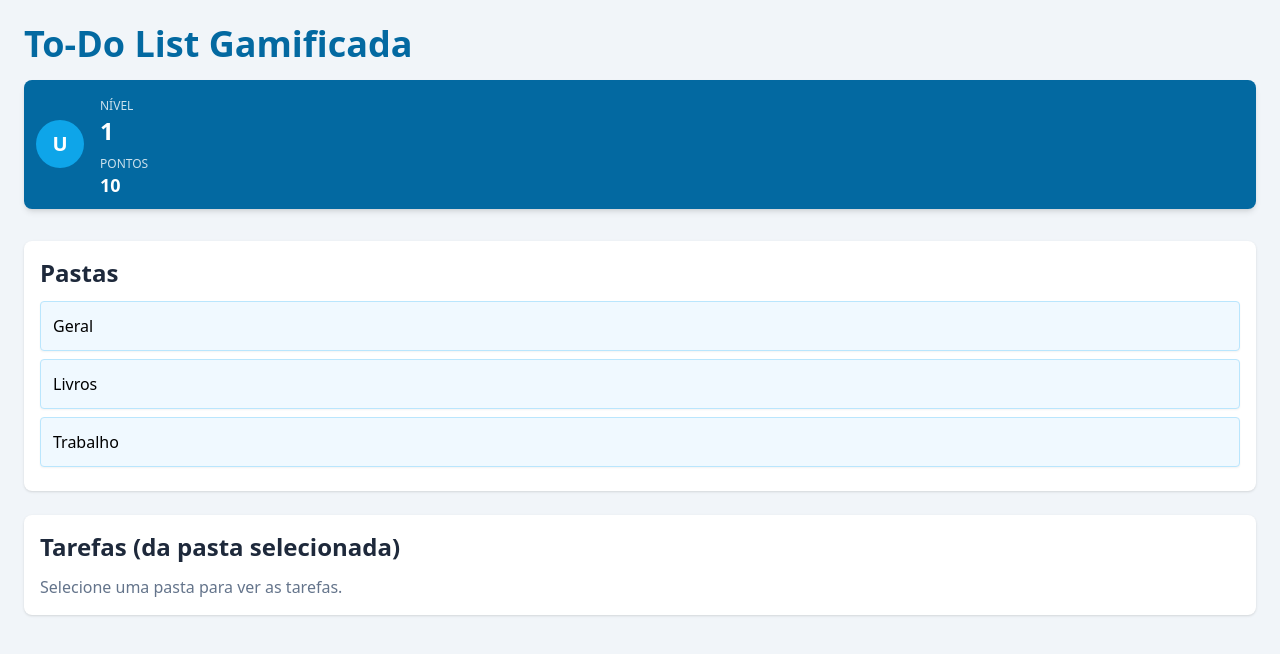
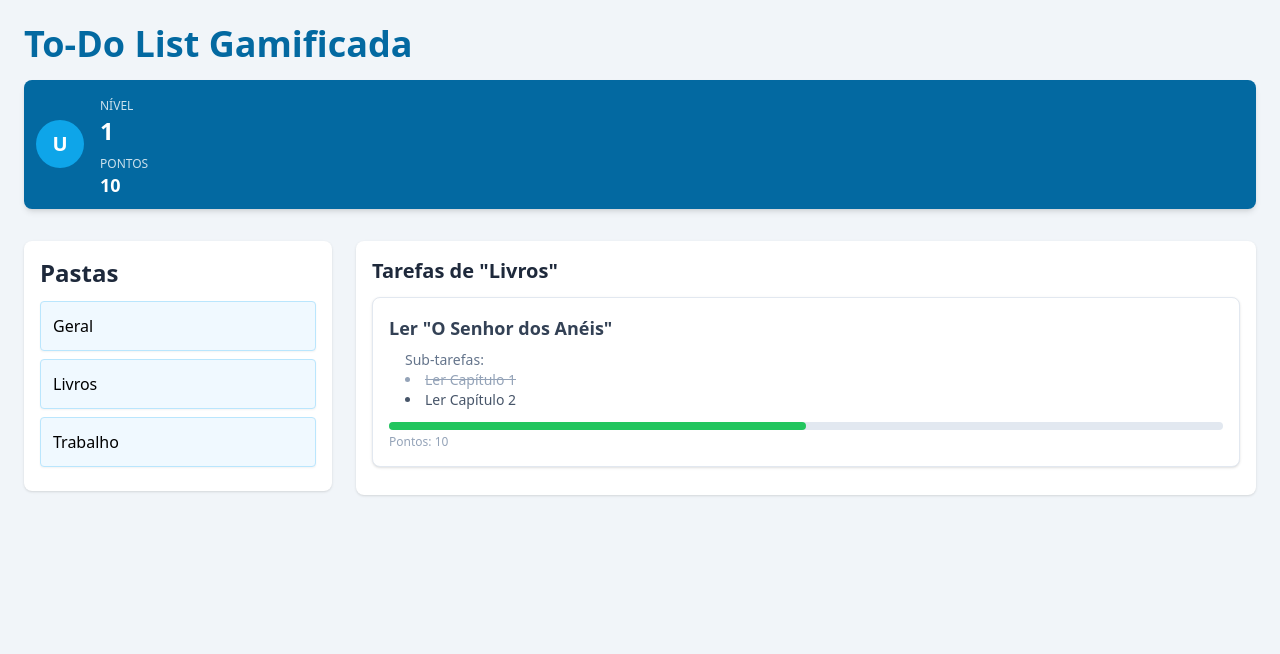
Before and after one commit to Gabriel-Leall/Projetos, a React (Vite) app in the folder To-Do-List/: page / in a window 1280 px wide. Shown: the top 654 px of the page. Built offline with nearby package versions, Linux system fonts and the light colour scheme.

Commit message:
feat: Implementado TaskList e TaskItem para exibir tarefas com sub-tarefas e progresso

```diff
--- a/To-Do-List/src/App.tsx
+++ b/To-Do-List/src/App.tsx
@@ -1,10 +1,15 @@
 // src/App.tsx
 import { useData } from './context/dataContext';
-import FolderList from './components/FolderList'; // 1. IMPORTA o FolderList
+import FolderList from './components/FolderList';
 import GamificationHeader from './components/GamificationHeader';
+import TaskList from './components/TaskList';
 
 function App() {
   const { state } = useData();
+
+  const tasksDaPastaLivros = state.folders.length > 1
+    ? state.tasks.filter(task => task.categoryId === state.folders[1].id)
+    : [];
 
   return (
     <div className="p-6 bg-slate-100 min-h-screen">
@@ -15,22 +20,20 @@ function App() {
         <GamificationHeader />
       </header>
 
-      <main>
-        <section className="mb-6 p-4 bg-white rounded-lg shadow">
-          <h2 className="text-2xl font-semibold text-slate-800 mb-3">
-            Pastas
-          </h2>
-          {/* 2. USA o FolderList aqui, passando as pastas do estado como prop */}
-          <FolderList folders={state.folders} />
-        </section>
+      <main className="flex space-x-6"> {/* Usar flex para layout lado a lado */}
+        <aside className="w-1/4"> {/* Sidebar para pastas */}
+          <section className="p-4 bg-white rounded-lg shadow">
+            <h2 className="text-2xl font-semibold text-slate-800 mb-3">
+              Pastas
+            </h2>
+            <FolderList folders={state.folders} />
+          </section>
+        </aside>
 
-        <section className="p-4 bg-white rounded-lg shadow">
-          <h2 className="text-2xl font-semibold text-slate-800 mb-3">
-            Tarefas (da pasta selecionada)
-          </h2>
-          {/* Ainda um placeholder */}
-          <p className="text-slate-500">Selecione uma pasta para ver as tarefas.</p>
-        </section>
+        <div className="flex-1"> {/* Área principal para tarefas */}
+          {/* Usamos o componente TaskList aqui */}
+          <TaskList tasks={tasksDaPastaLivros} title={`Tarefas de "${state.folders.length > 1 ? state.folders[1].name : 'Livros'}"`} />
+        </div>
       </main>
     </div>
   );
--- a/To-Do-List/src/components/FolderItem.tsx
+++ b/To-Do-List/src/components/FolderItem.tsx
@@ -1,7 +1,6 @@
 // src/components/FolderItem.tsx
 import React from 'react';
-import type { Folder } from '../types'; // Certifica-te que o caminho para 'types' está correto
-                                      // Se FolderItem.tsx está em src/components/, ../types está correto.
+import type { Folder } from '../types';
 
 interface FolderItemProps {
   folder: Folder;
--- a/To-Do-List/src/components/GamificationHeader.tsx
+++ b/To-Do-List/src/components/GamificationHeader.tsx
@@ -8,11 +8,9 @@ const GamificationHeader: React.FC = () => {
 
   return (
     // Container principal do "badge" de gamificação/perfil
-    // Removemos o justify-between se este for um bloco mais contido
     <div className="bg-sky-700 text-white p-3 rounded-lg shadow-md flex items-center space-x-4">
       {/* Placeholder para o Perfil do Usuário */}
       <div className="flex-shrink-0 w-12 h-12 bg-sky-500 rounded-full flex items-center justify-center">
-        {/* Idealmente, aqui iria um ícone de usuário ou a foto do perfil */}
         <span className="text-xl font-bold">U</span>
       </div>
 
--- /dev/null
+++ b/To-Do-List/src/components/TaskItem.tsx
@@ -0,0 +1,41 @@
+// src/components/TaskItem.tsx
+import React from 'react';
+import type { Task } from '../types';
+
+
+interface TaskItemProps {
+  task: Task;
+}
+
+
+const TaskItem: React.FC<TaskItemProps> = ({ task }) => {
+
+  return (
+    <div className="p-4 mb-3 bg-white border border-slate-200 rounded-lg shadow hover:shadow-md transition-shadow">
+      <h3 className="text-lg font-semibold text-slate-700">{task.title}</h3>
+      {/* Placeholder para sub-tarefas */}
+      {task.subTasks && task.subTasks.length > 0 && (
+        <div className="mt-2 pl-4">
+          <p className="text-sm text-slate-500">Sub-tarefas:</p>
+          <ul className="list-disc list-inside text-sm text-slate-600">
+            {task.subTasks.map(subTask => (
+              <li key={subTask.id} className={subTask.completed ? 'line-through text-slate-400' : ''}>
+                {subTask.text}
+              </li>
+            ))}
+          </ul>
+        </div>
+      )}
+      {/* Placeholder para a barra de progresso */}
+      <div className="mt-3 h-2 bg-slate-200 rounded-full">
+        <div
+            className="h-full bg-green-500 rounded-full"
+            style={{ width: `${(task.subTasks.filter(st => st.completed).length / (task.subTasks.length || 1)) * 100}%` }} // Cálculo simples da barra
+        ></div>
+      </div>
+       <p className="text-xs text-slate-400 mt-1">Pontos: {task.points}</p>
+    </div>
+  );
+};
+
+export default TaskItem;
--- /dev/null
+++ b/To-Do-List/src/components/TaskList.tsx
@@ -0,0 +1,37 @@
+// src/components/TaskList.tsx
+import React from 'react';
+import type { Task } from '../types';    // Importa o tipo Task
+import TaskItem from './TaskItem';
+
+// 1. Definir as Props
+interface TaskListProps {
+  tasks: Task[];
+  title?: string;
+}
+
+
+const TaskList: React.FC<TaskListProps> = ({ tasks, title = "Tarefas" }) => {
+  // 3. Lidar com lista vazia
+  if (!tasks || tasks.length === 0) {
+    return (
+      <div className="p-4 bg-white rounded-lg shadow">
+        <h2 className="text-xl font-semibold text-slate-800 mb-3">{title}</h2>
+        <p className="text-slate-500">Nenhuma tarefa para mostrar aqui!</p>
+      </div>
+    );
+  }
+
+  // 4. Mapear as tarefas para componentes TaskItem
+  return (
+    <section className="p-4 bg-white rounded-lg shadow">
+      <h2 className="text-xl font-semibold text-slate-800 mb-3">{title}</h2>
+      <div>
+        {tasks.map(task => (
+          <TaskItem key={task.id} task={task} />
+        ))}
+      </div>
+    </section>
+  );
+};
+
+export default TaskList;
```
